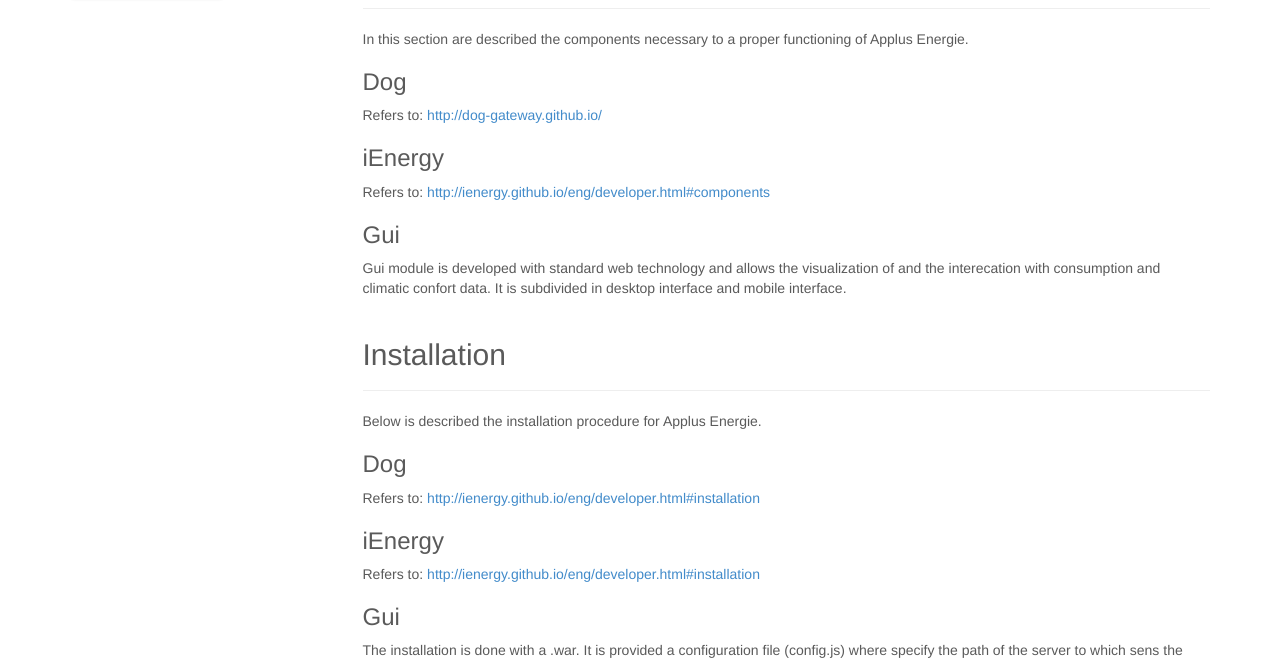
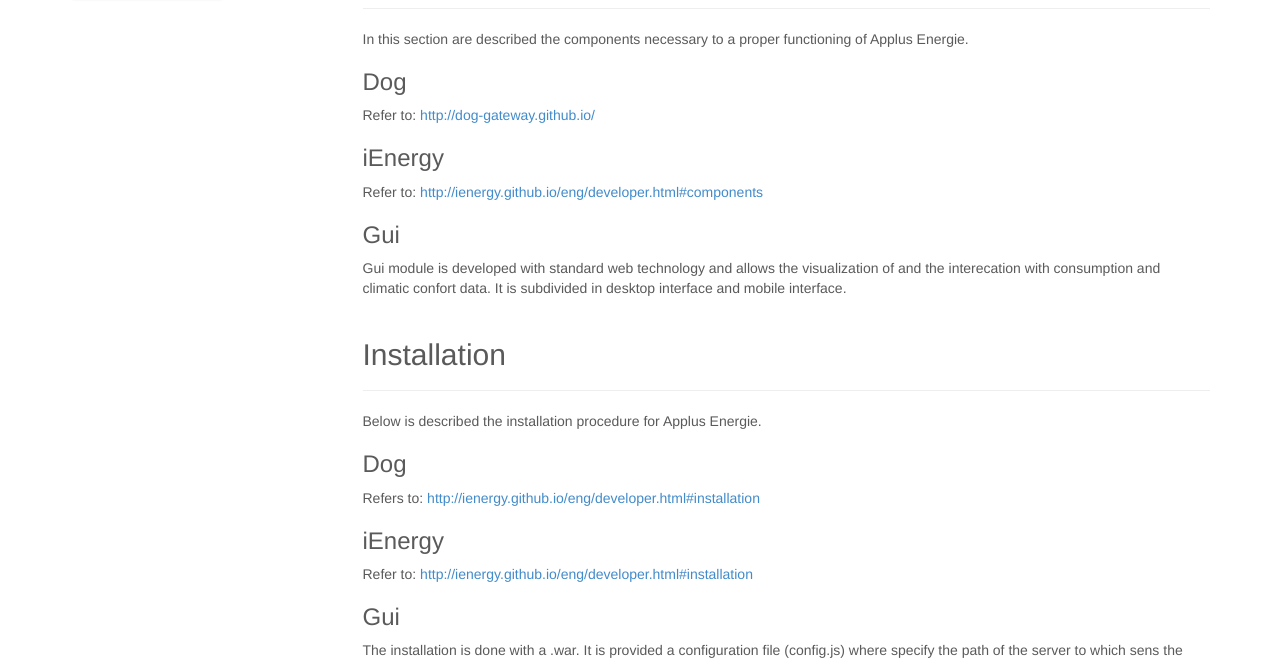
Before and after one commit to Jeerp/Jeerp.github.io, a Jekyll site: the page built from eng/developer.html, in a window 1280 px wide. Shown: the part 144-807 px from the top of the page. Built offline with Jekyll 4.4.1, drawn with Linux system fonts in a browser that asks for light colours; nearby versions of some CDN libraries; Markdown is read by kramdown in place of the engine named in the settings.

Commit message:
minor fix

```diff
--- a/eng/developer.html
+++ b/eng/developer.html
@@ -16,10 +16,10 @@
             <p>In this section are described the components necessary to a proper functioning of Applus Energie.</p>
 
             <h3>Dog </h3>
-            <p>Refers to: <a href="http://dog-gateway.github.io/">http://dog-gateway.github.io/</a></p>
+            <p>Refer to: <a href="http://dog-gateway.github.io/">http://dog-gateway.github.io/</a></p>
 
             <h3>iEnergy</h3>
-            <p>Refers to: <a href="http://ienergy.github.io/eng/developer.html#components">http://ienergy.github.io/eng/developer.html#components</a></p>
+            <p>Refer to: <a href="http://ienergy.github.io/eng/developer.html#components">http://ienergy.github.io/eng/developer.html#components</a></p>
 
             <h3>Gui</h3>
             <p>Gui module is developed with standard web technology and allows the visualization of and the interecation with consumption and climatic confort data. It is subdivided in desktop interface and mobile interface.</p>
@@ -34,7 +34,7 @@
             <p>Refers to: <a href="http://ienergy.github.io/eng/developer.html#installation">http://ienergy.github.io/eng/developer.html#installation</a></p>
 
             <h3>iEnergy</h3>
-            <p>Refers to: <a href="http://ienergy.github.io/eng/developer.html#installation">http://ienergy.github.io/eng/developer.html#installation</a></p>
+            <p>Refer to: <a href="http://ienergy.github.io/eng/developer.html#installation">http://ienergy.github.io/eng/developer.html#installation</a></p>
 
             <h3>Gui</h3>
             <p>The installation is done with a .war. It is provided a configuration file (config.js) where specify the path of the server to which sens the REST requests.</p>
--- a/eng/doc.html
+++ b/eng/doc.html
@@ -9,6 +9,6 @@
         <div class="page-header">
             <h1>{{page.title}}</h1>
         </div>
-        <p>Refers to: <a href="http://ienergy.github.io/eng/doc.html">http://ienergy.github.io/eng/doc.html</a></p>
+        <p>Refer to: <a href="http://ienergy.github.io/eng/doc.html">http://ienergy.github.io/eng/doc.html</a></p>
     </div>
 </div>
```
